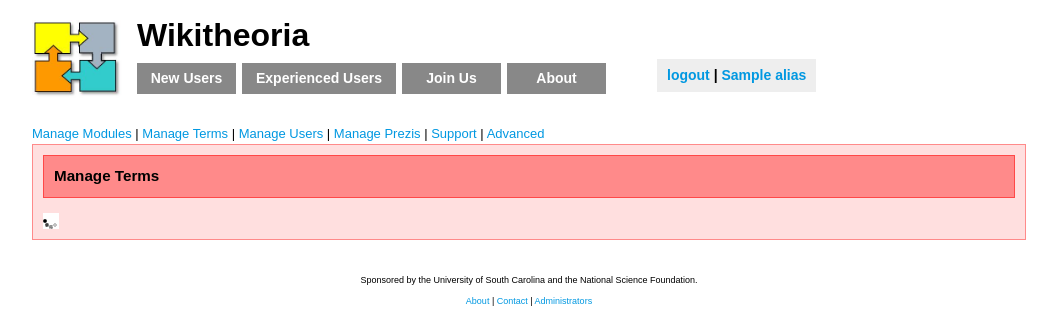
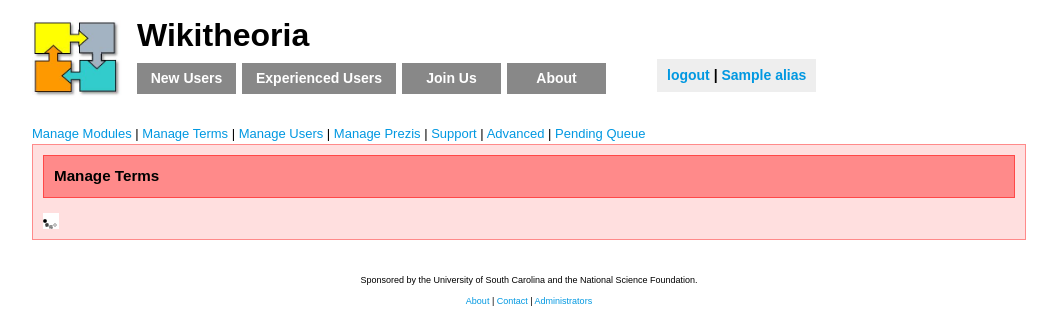
Before and after one commit to mzdu/gae-project, a Python web app: template src/templates/ManageTerms.html in a window 1280 px wide. Shown: the top 319 px of the page, without its empty margins (111-1168 px from the left). Run offline with Jinja, Linux system fonts and the light colour scheme; the template is opened without the code that fills it: most values are stand-ins (such as "Sample title", 1, 10 or a date in 2020); some libraries are stand-ins or nearby versions.

Commit message:
added admin approval menu tab

```diff
--- a/src/templates/_admin_base.html
+++ b/src/templates/_admin_base.html
@@ -5,8 +5,9 @@
     <a href="/administration/users/" target="_self">Manage Users</a> |
     <a href="/administration/prezis/" target="_self">Manage Prezis</a> |
     <a href="/administration/support/" target="_self">Support</a> |
-    <a href="/administration/advanced/" target="_self">Advanced</a>
 
+    <a href="/administration/advanced/" target="_self">Advanced</a> |
+    <a href="/administration/pending/" target="_self">Pending Queue</a>
     {% block adminContent %}
 
     {% endblock %}
```
